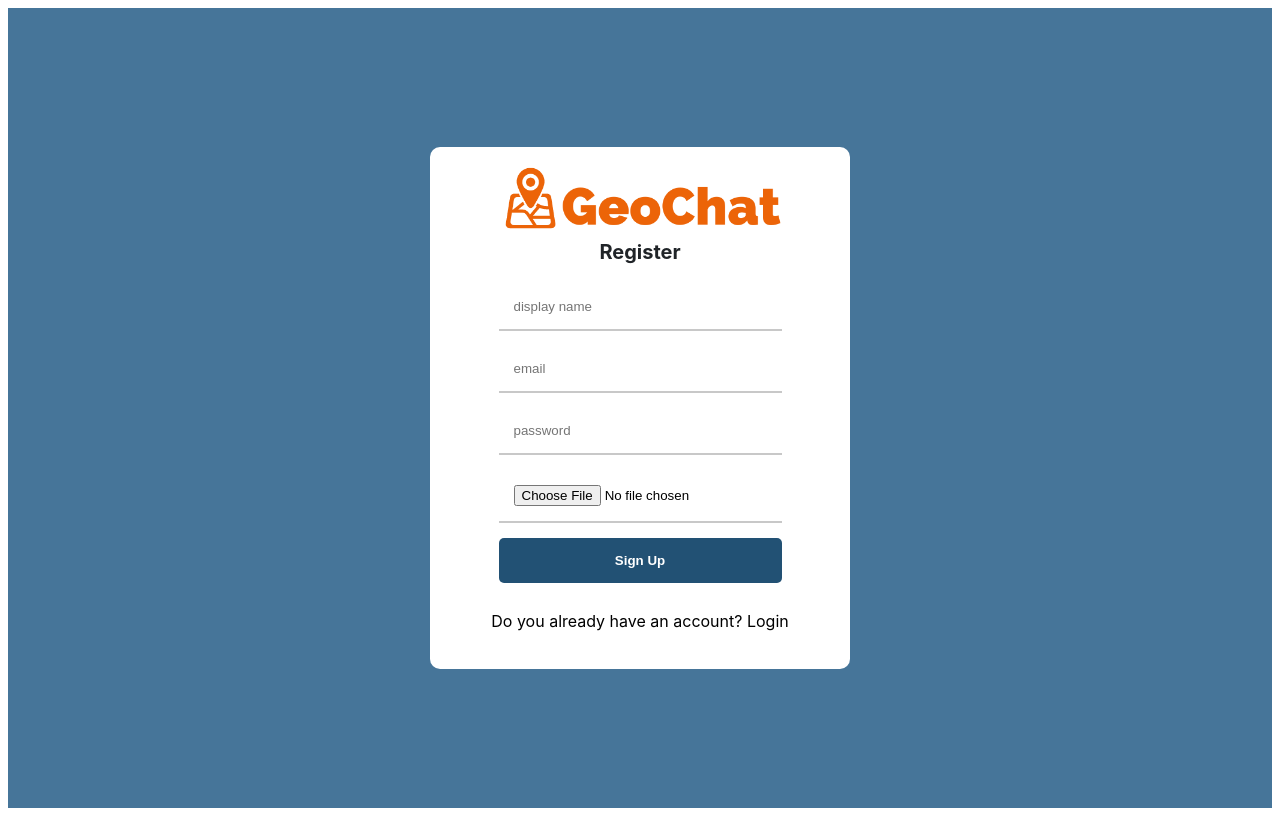
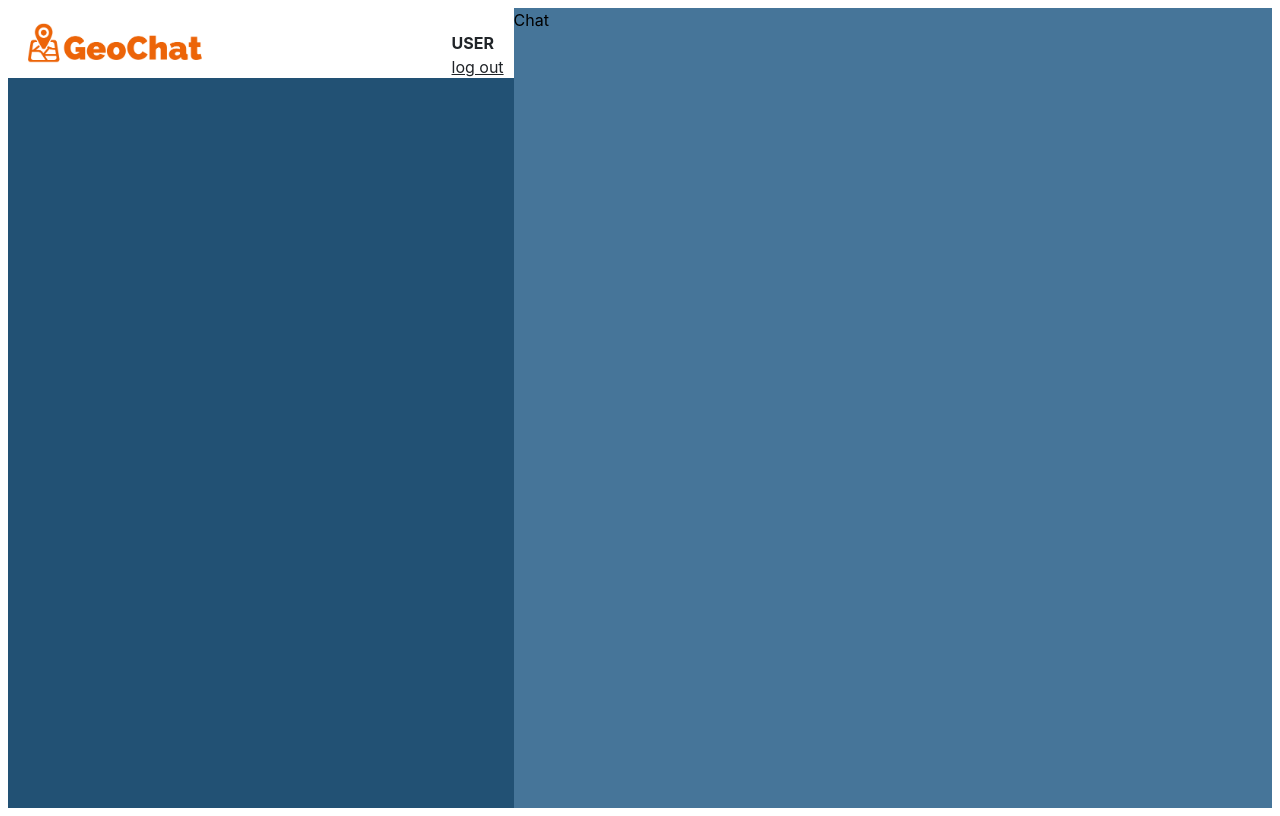
Before and after one commit to 2023-USU-SoftwareEngineering/geoChat_FINAL, a React (Vite) app in the folder geochat/: page / in a window 1280 px wide. Built offline with nearby package versions, Linux system fonts and the light colour scheme.

Commit message:
Components, CSS, Home page
- specifically sidebar, chat, and nav components (none are finished)

```diff
--- a/geochat/src/App.tsx
+++ b/geochat/src/App.tsx
@@ -1,12 +1,13 @@
 import { useState } from 'react'
 import './index.css'
 import Register from './pages/Register'
+import Home from './pages/Home'
 
 
 function App() {
 
   return (
-    < Register />
+    < Home />
   )
 }
 
--- /dev/null
+++ b/geochat/src/components/Chat.tsx
@@ -0,0 +1,9 @@
+import "../index.css";
+
+function Chat() {
+    return (
+      <div className="chat"> Chat </div>
+    )
+  }
+
+export default Chat;
--- /dev/null
+++ b/geochat/src/components/Nav.tsx
@@ -0,0 +1,18 @@
+import "../index.css";
+import logo from '../assets/GeoChatLogo.png';
+
+
+function Nav() {
+    return (
+      <div className="navbar">
+        <img className="smalllogo" src={logo} alt="GeoChat logo"></img>
+        <div className="userdisplay">
+          <img src="" alt="" />
+          <span className="navuser"> USER </span>
+          <button className="navbutton"> log out </button>
+        </div>
+      </div>
+    )
+  }
+
+export default Nav;
--- /dev/null
+++ b/geochat/src/components/Sidebar.tsx
@@ -0,0 +1,12 @@
+import "../index.css";
+import Nav from "./nav";
+
+function Sidebar() {
+    return (
+      <div className="sidebar">
+        < Nav />
+      </div>
+    )
+  }
+
+export default Sidebar;
--- a/geochat/src/index.css
+++ b/geochat/src/index.css
@@ -3,8 +3,6 @@
   font-size: 16px;
   line-height: 24px;
   font-weight: 400;
-
-  background-color: #FFFFFF;
 
   font-synthesis: none;
   text-rendering: optimizeLegibility;
@@ -39,7 +37,38 @@ button {
   border-radius: 5px;
 }
 
+.home {
+  background-color: #467599;
+  height: 100vh;
+  display: flex;
+  align-items: center;
+  justify-content: center;
+}
 
+.container {
+  width: 100%;
+  height: 100%;
+  display: flex;
+}
+
+.sidebar {
+  flex: 40%;
+  background-color: #225174;
+}
+
+.chat {
+  flex: 60%;
+}
+
+.navbar {
+  display: flex;
+  align-items: center;
+  background-color: #FFFFFF;
+  height: 50px;
+  padding: 10px;
+  justify-content: space-between;
+  color: #202428;
+}
 
 .title {
   color:#202428;
@@ -47,6 +76,28 @@ button {
   font-weight: bold;
   padding-bottom: 10px;
 }
+
+.smalllogo {
+  max-width: 200px;
+  max-height: 40px;
+}
+
+.navbutton {
+  background: none;
+  padding: 0;
+  font: inherit;
+  text-decoration: underline;
+  color: #202428;
+  cursor: pointer;
+}
+
+.navuser {
+  display: flex;
+  gap: 10px;
+  font-weight: bold;
+  color: #202428;
+}
+
 
 .formContainer {
   background-color: #467599;
--- a/geochat/src/pages/Home.tsx
+++ b/geochat/src/pages/Home.tsx
@@ -0,0 +1,17 @@
+import logo from '../assets/GeoChatLogo.png';
+import Chat from '../components/chat';
+import Sidebar from '../components/sidebar';
+import "../index.css";
+
+function Home() {
+    return (
+      <div className='home'>
+        <div className='container'>
+            < Sidebar />
+            < Chat />
+        </div>
+      </div>
+    )
+  }
+
+export default Home;
```
Also changed, not shown: geochat/src/components/Message.tsx (added, +9 -0 lines), geochat/src/components/MessageInput.tsx (added, +9 -0 lines), geochat/src/components/Search.tsx (added, +9 -0 lines).
